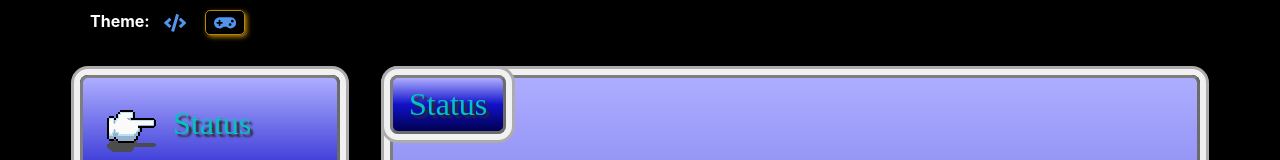
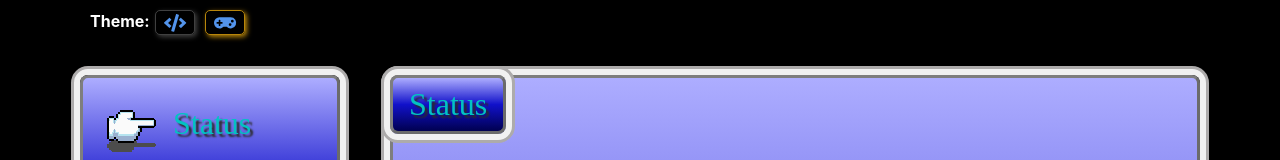
Before and after one commit to julesnuggy/cv, a React (Create React App) app: page /cv/ff-theme in a window 1280 px wide. Shown: the top 160 px of the page. Built offline with nearby package versions, Linux system fonts and the light colour scheme; a web font is replaced by a local one.

Commit message:
Add border to inactive theme selector button

```diff
--- a/src/styles/constants.scss
+++ b/src/styles/constants.scss
@@ -3,6 +3,7 @@ $codeBlack: #2B2B2B;
 $codeBlue: #5394EC;
 $linkedInBlue: #0077b5;
 $ffTeal: #03c2c2;
+$opaqueGrey: #80808080;
 
 $mobile-width: 480px;
 @mixin mobileUp {
--- a/src/styles/themeSelector.scss
+++ b/src/styles/themeSelector.scss
@@ -1,3 +1,5 @@
+@import './constants';
+
 .themeSelector {
   margin: 10px;
   font-size: 16px;
@@ -8,7 +10,9 @@
 .themeButton {
   background-color: transparent;
   outline-color: transparent;
-  border: none;
+  border: solid 1px $opaqueGrey;
+  border-radius: 5px;
+  box-shadow: 2px 2px 5px $opaqueGrey;
   width: 40px;
   height: 25px;
   margin: 0 5px;
```
